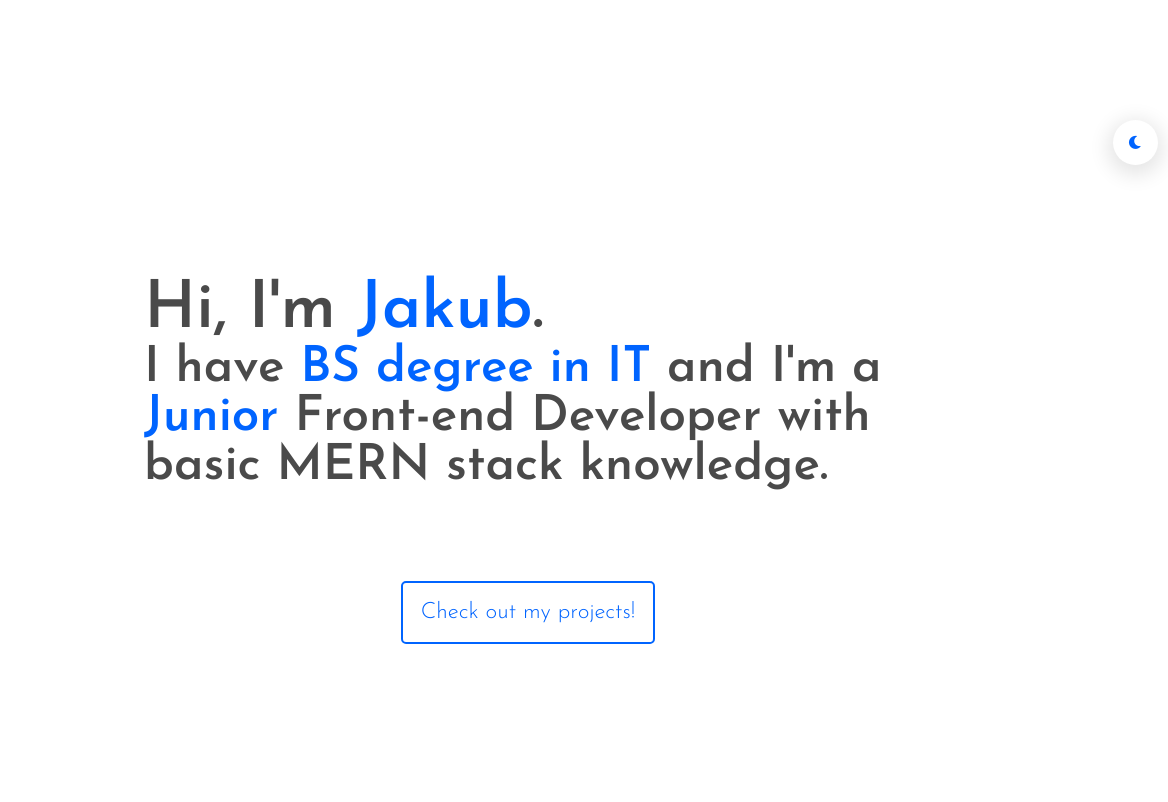
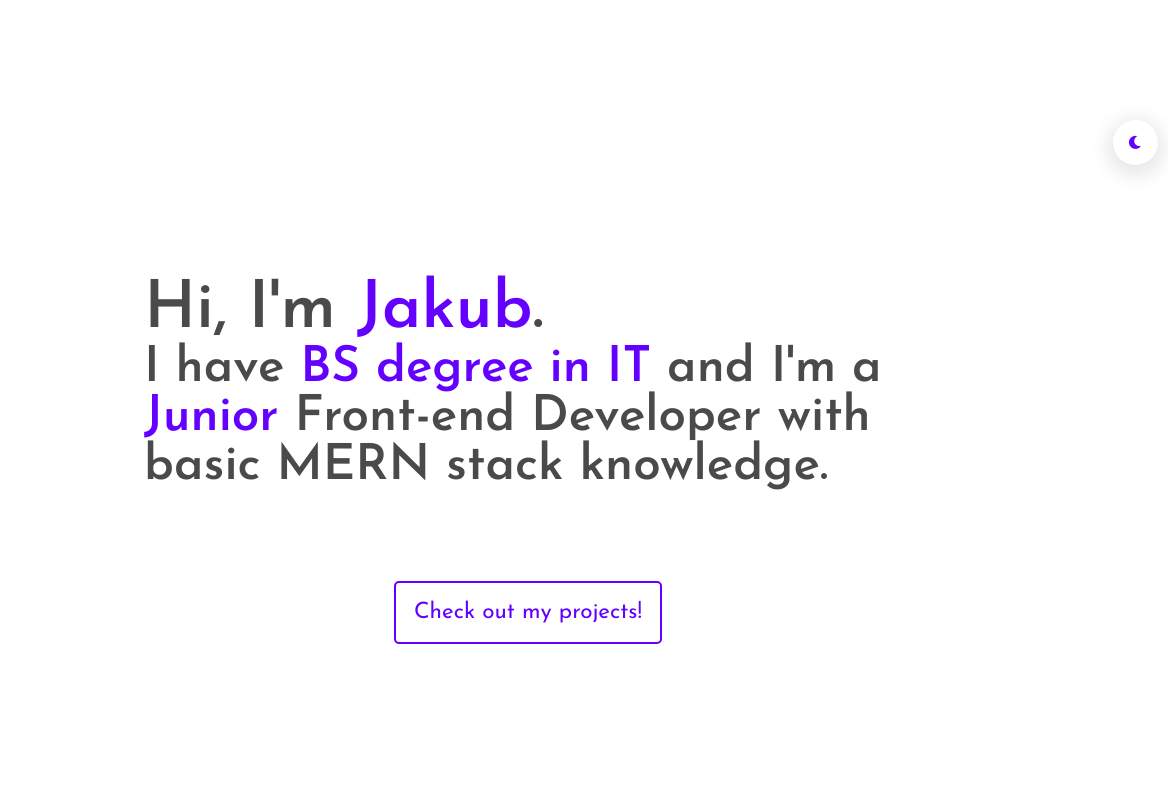
Before and after one commit to jwywrocki/portfolio, a plain HTML site: page index.html in a window 1280 px wide. Shown: the top 802 px of the page, 112-1280 px from the left. Drawn offline with Linux system fonts and the light colour scheme.

Commit message:
updated cv

```diff
--- a/css/style.css
+++ b/css/style.css
@@ -7,7 +7,7 @@
     --font-color: #fafafa;
     --primaryColor: 0, 240, 255;
     --toggleBg: #ffffff;
-    --toggleColor: 0, 100, 255;
+    --toggleColor: 100, 0, 255;
     --navHeight: 6rem;
     --navHeightNegative: calc(-1 * var(--navHeight));
     --contentVerticalPadding: min(10vw, 10rem);
@@ -22,7 +22,7 @@
     --backgroundColor: #ffffff;
     --darkerBackgroundColor: #ffffff;
     --font-color: #4a4a4a;
-    --primaryColor: 0, 100, 255;
+    --primaryColor: 100, 0, 255;
     --toggleBg: #090f14;
     --toggleColor: 0, 240, 255;
 }
@@ -194,6 +194,7 @@ html {
 .button--primary {
     padding: 1.2rem;
     font-size: 1.5rem;
+    font-weight: 400;
     text-decoration: none;
     text-align: center;
     color: rgba(var(--primaryColor),1);
```
Also changed, not shown: 1 other file.
